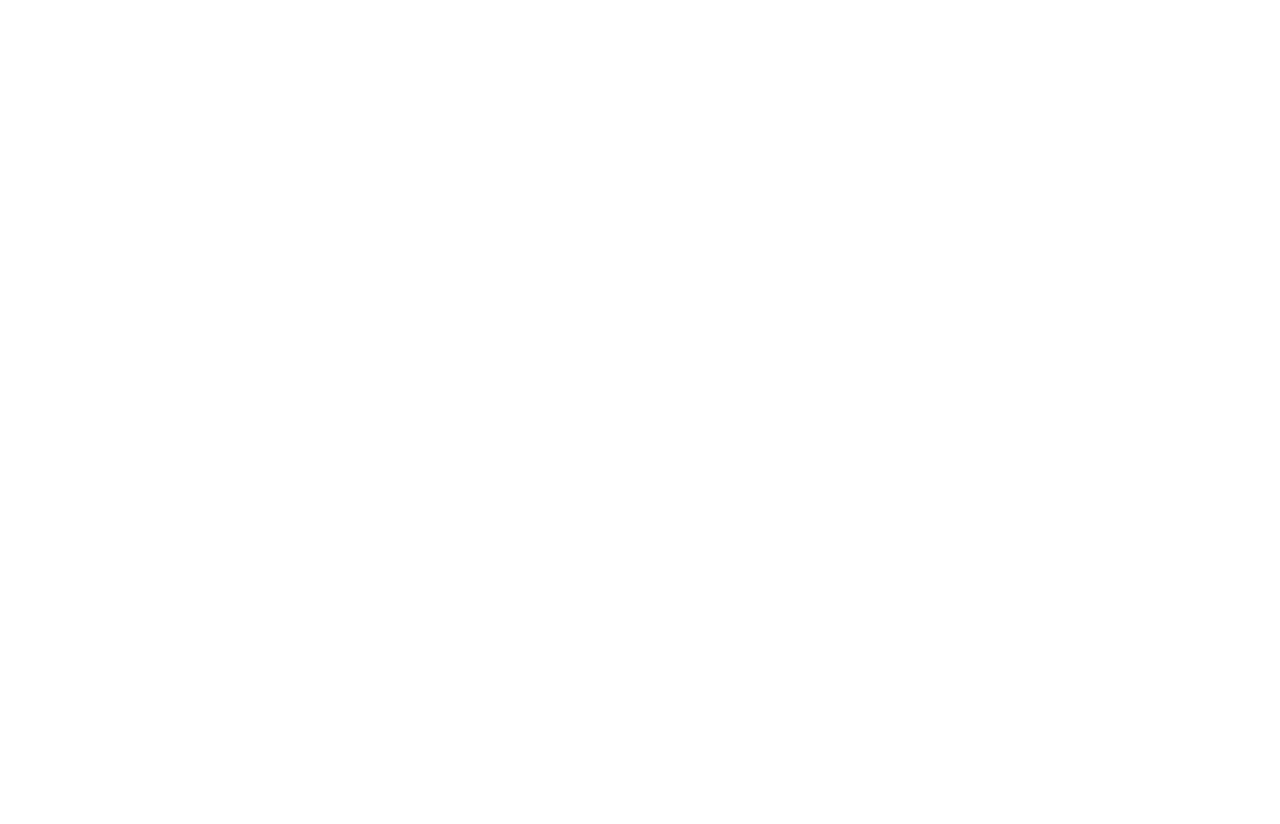
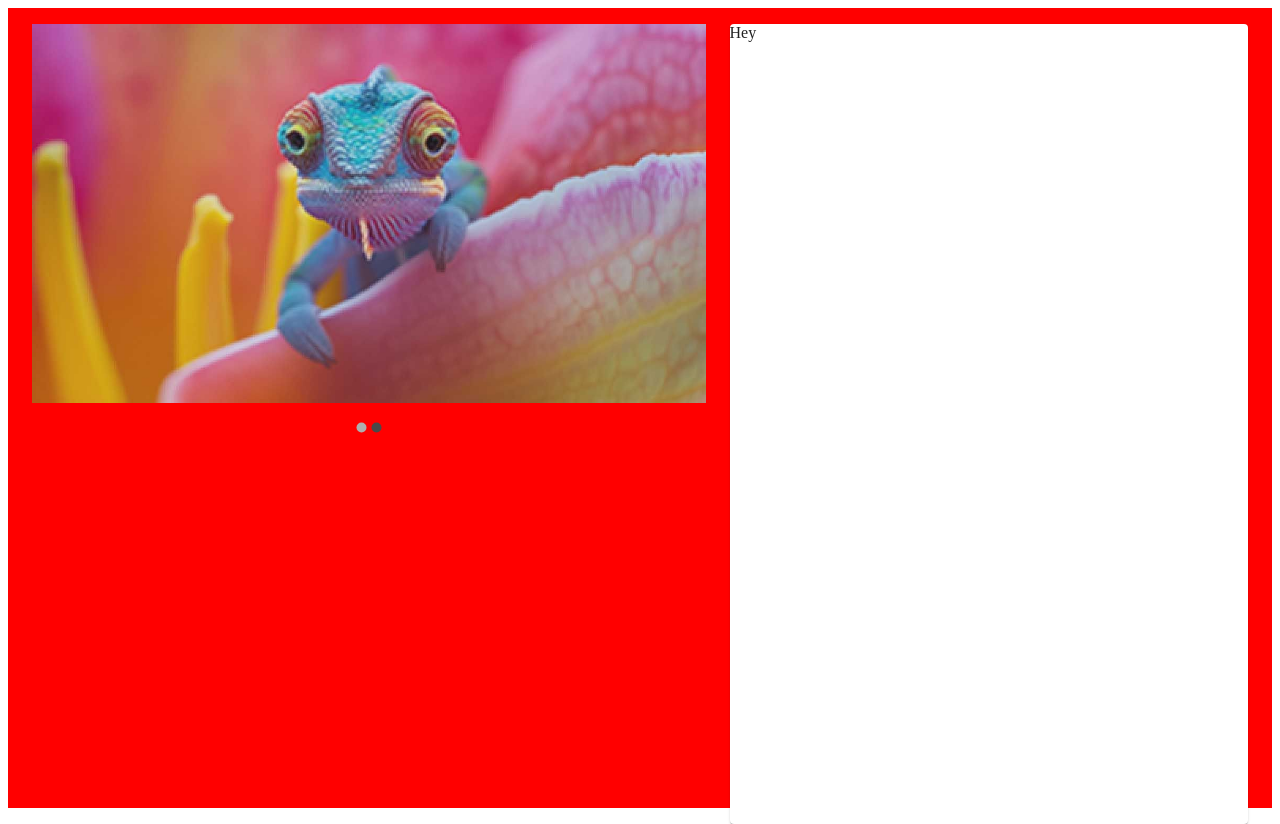
Before and after one commit to Osama671/PrettyKewl, a React (Vite) app: page /signup in a window 1280 px wide. Before the commit this address had no page. Before the commit the page ends 800 px from the top, so only its background shows below. Built offline with nearby package versions, Linux system fonts and the light colour scheme.

Commit message:
Carousel and signup page wip

```diff
--- a/package.json
+++ b/package.json
@@ -32,6 +32,7 @@
     "prettier": "^3.4.2",
     "react": "^18.3.1",
     "react-dom": "^18.3.1",
+    "react-material-ui-carousel": "^3.4.2",
     "react-router": "^7.1.3",
     "tsx": "^4.19.2"
   },
--- /dev/null
+++ b/src/components/Carousel.tsx
@@ -0,0 +1,34 @@
+import Carousel from "react-material-ui-carousel";
+import { Box } from "@mui/material";
+
+export default function Carousell({ images }) {
+  return (
+    <Carousel
+      sx={{
+        width: "100%",
+        height: "auto",
+
+      }}
+    >
+      {images.map((image, i) => (
+        <Item key={i} item={image} />
+      ))}
+    </Carousel>
+  );
+}
+
+function Item(image) {
+  console.log(image);
+  return (
+    <Box
+      component={"img"}
+      sx={{
+        objectFit: "fill",
+        width: "100%",
+        height: "100%",
+        aspectRatio: "auto"
+      }}
+      src={`${image.item}`}
+    ></Box>
+  );
+}
--- a/src/main.tsx
+++ b/src/main.tsx
@@ -8,6 +8,7 @@
 import Landingpage from "./pages/Landingpage.tsx";
 import Signin from "./pages/Signin.tsx";
 import Store from "./pages/Store.tsx";
+import Signup from "./pages/Signup.tsx";
 
 const theme = createTheme({ typography: {} });
 
@@ -21,6 +22,7 @@
           <Route path="test/:id" element={<Test />} />
           <Route path="/JWT" element={<JWT />}></Route>
           <Route path="signin" element={<Signin />}></Route>
+          <Route path="signup" element={<Signup/>}></Route>
           <Route path="store" element={<Store />}></Route>
         </Routes>
       </ThemeProvider>
--- a/src/pages/Signin.tsx
+++ b/src/pages/Signin.tsx
@@ -1,3 +1,9 @@
-export default function Signin(){
-    return <><h1>Sign in page</h1></>
+import { Container } from "@mui/material";
+
+export default function Signin() {
+  return (
+    <>
+      <Container sx={{width: "100%"}}></Container>
+    </>
+  );
 }
--- /dev/null
+++ b/src/pages/Signup.tsx
@@ -0,0 +1,24 @@
+import { Container, Grid2, Paper } from "@mui/material";
+import Carousel from "../components/Carousel";
+
+export default function Signup() {
+  const images = ["../../MainBefore.jpg", "../../MainBefore.jpg"];
+
+  return (
+    <>
+      <Container
+        maxWidth={false}
+        sx={{ width: "100%", height: "100vh", bgcolor: "red" }}
+      >
+        <Grid2 container spacing={3} direction={"row"} columns={16} sx={{ height: "100%" }}>
+          <Grid2 size={9} sx={{ my: "16px" }}>
+            <Carousel images={images}></Carousel>
+          </Grid2>
+          <Grid2 size={7}>
+            <Paper sx={{ height: "100%", my: "16px" }}>Hey</Paper>
+          </Grid2>
+        </Grid2>
+      </Container>
+    </>
+  );
+}
```
Also changed, not shown: src/context/themeContext.tsx (added, +13 -0 lines), MainBefore.jpg (added), 1 other file (tests, documents, lock files or other folders).
